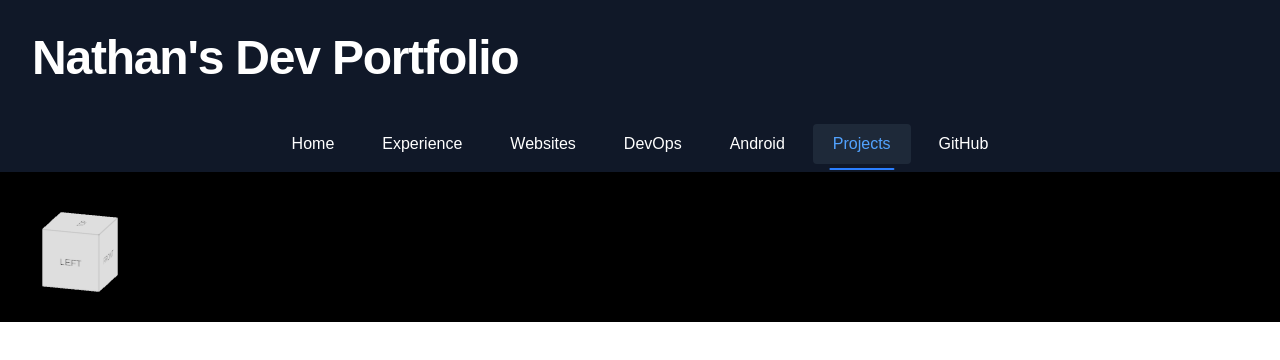
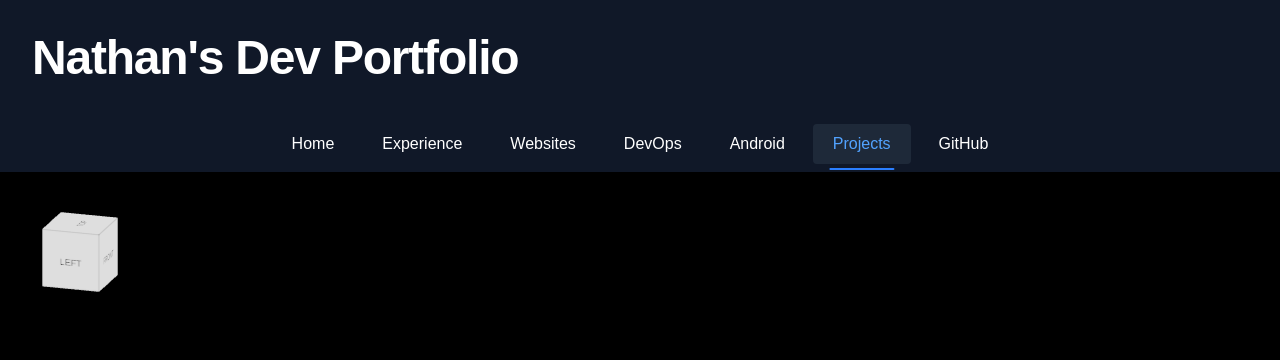
Before and after one commit to PapsBurr/personal-website-fullstack, a Next.js app in the folder frontend/: page /projects/orbit-simulation in a window 1280 px wide. Shown: the top 360 px of the page. Built offline with nearby package versions, Linux system fonts and the light colour scheme.

Commit message:
feat: wrap canvas in canvas-container class

```diff
--- a/frontend/src/app/components/orbit_simulation/orbitSimulationScene.tsx
+++ b/frontend/src/app/components/orbit_simulation/orbitSimulationScene.tsx
@@ -7,6 +7,7 @@ import * as THREE from "three";
 
 export default function () {
   return (
+    <div className="canvas-container">
       <Canvas
         style={{ background: "black" }}
         camera={{ position: [-196, 64, 64], fov: 90, near: 0.01, far: 10000 }}
@@ -25,5 +26,6 @@ export default function () {
           <ambientLight intensity={0.2} />
         </Suspense>
       </Canvas>
+    </div>
   );
 }
```
Lines whose indentation alone changed are shown as unchanged.
